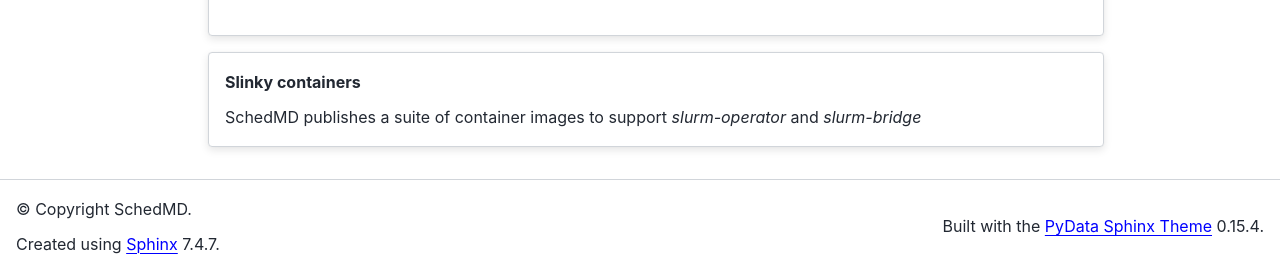
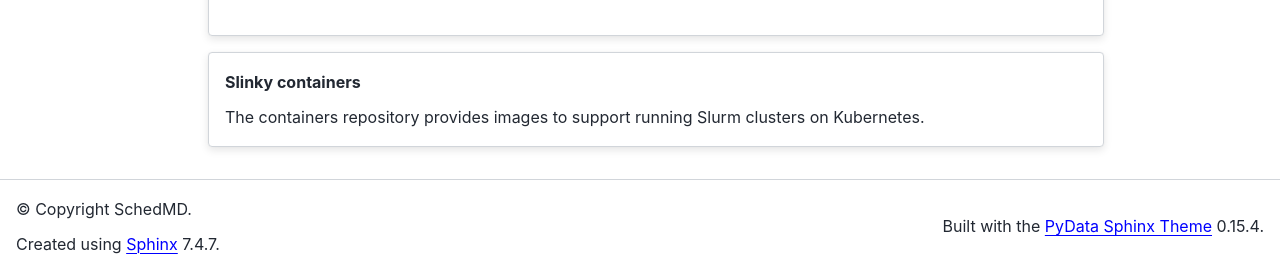
Before and after one commit to SlinkyProject/docs, a Sphinx documentation site: the page built from docs/index.rst, in a window 1280 px wide and 900 px high, scrolled down 1330 px. Shown: the part 627-897 px from the top of the window. Built offline with Sphinx 7.4.7 and the PyData theme 0.15.4, drawn with Linux system fonts in a browser that asks for light colours; nearby versions of some CDN libraries.

Commit message:
docs: updates language used for containers repo

```diff
--- a/docs/index.rst
+++ b/docs/index.rst
@@ -45,4 +45,4 @@ Slinky is made by `SchedMD <https://schedmd.com/>`_, the lead developers of Slur
    :link: https://slinky.schedmd.com/projects/containers
    :link-alt: slinky containers
 
-   SchedMD publishes a suite of container images to support `slurm-operator` and `slurm-bridge`
+   The containers repository provides images to support running Slurm clusters on Kubernetes.
```
